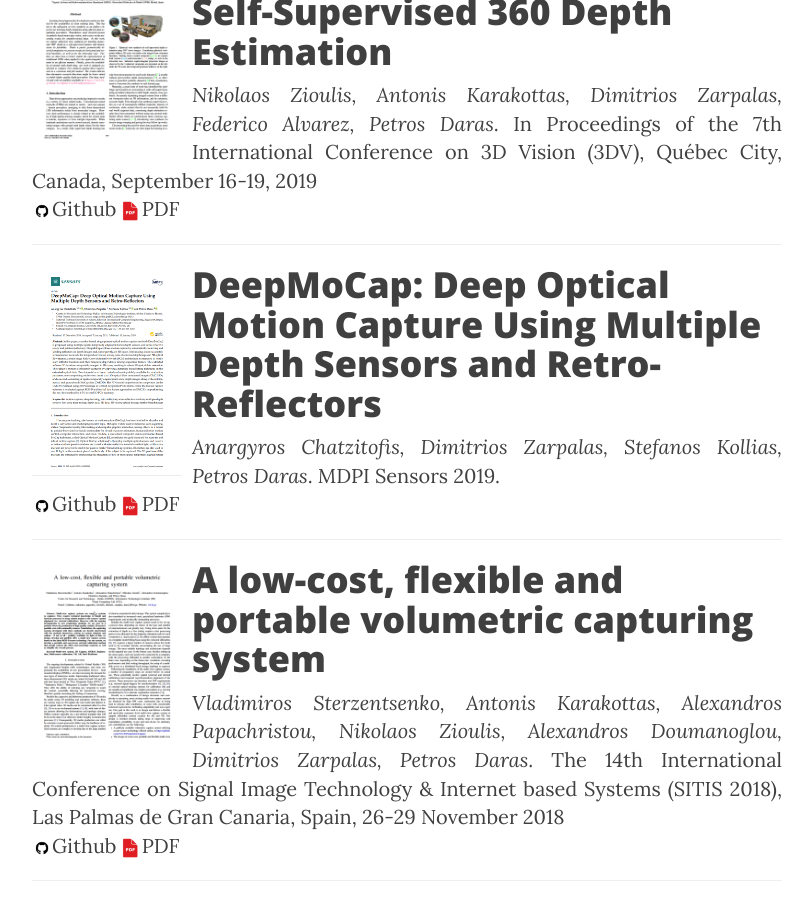
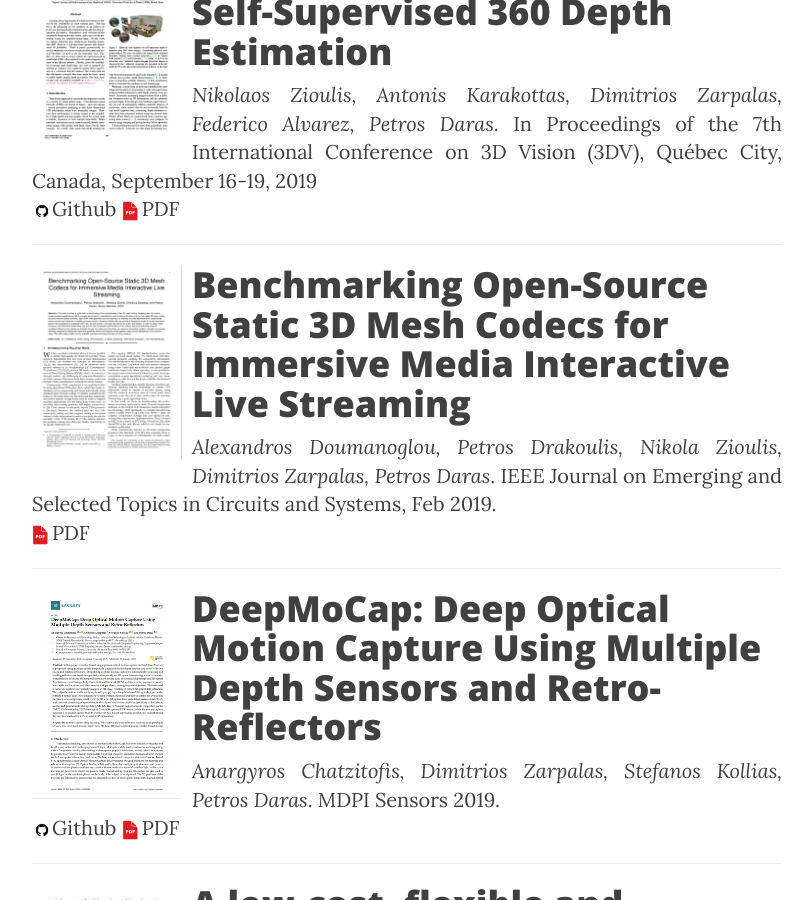
Before and after one commit to VCL3D/vcl3d.github.io, a Jekyll site: the page built from publications.html, in a window 1280 px wide and 900 px high, scrolled down 1203 px. Shown: the whole window, without its empty margins (233-1045 px from the left). Built offline with Jekyll 4.4.1, drawn with Linux system fonts in a browser that asks for light colours; nearby versions of some CDN libraries.

Commit message:
+ benchmarking codecs publication Signed-off-by: ssaroglou <saroglou@iti.gr>

```diff
--- a/_data/publications.yml
+++ b/_data/publications.yml
@@ -21,6 +21,13 @@
   pdf: https://arxiv.org/pdf/1909.08112.pdf
   visible: true
 
+- name: "Benchmarking Open-Source Static 3D Mesh Codecs for Immersive Media Interactive Live Streaming"
+  info: <em>Alexandros Doumanoglou, Petros Drakoulis, Nikola Zioulis, Dimitrios Zarpalas, Petros Daras</em>. IEEE Journal on Emerging and Selected Topics in Circuits and Systems, Feb 2019.
+  #github:
+  pdf: http://vcl.iti.gr/vclNew/wp-content/uploads/2019/02/benchmarking_open_source_static.pdf
+  img: https://github.com/VCL3D/vcl3d.github.io/blob/master/img/publications_images/benchmarking_codecs.png?raw=true
+  visible: true
+
 - name: "DeepMoCap: Deep Optical Motion Capture Using Multiple Depth Sensors and Retro-Reflectors"
   info: <em>Anargyros Chatzitofis, Dimitrios Zarpalas, Stefanos Kollias, Petros Daras</em>. MDPI Sensors 2019.
   github: https://github.com/tofis/DeepMoCap
```
Also changed, not shown: img/publications_images/benchmarking_codecs.png (added).
